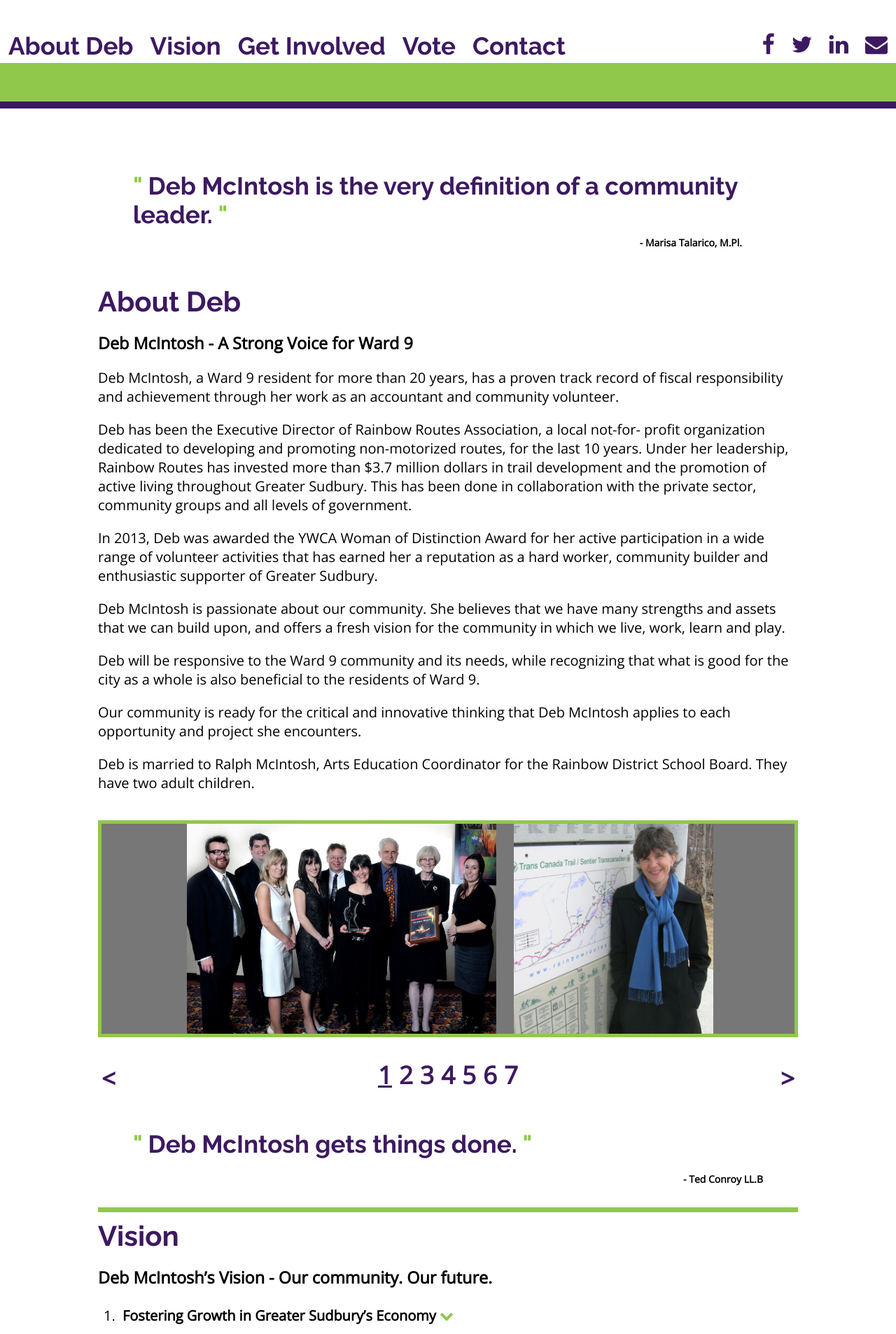
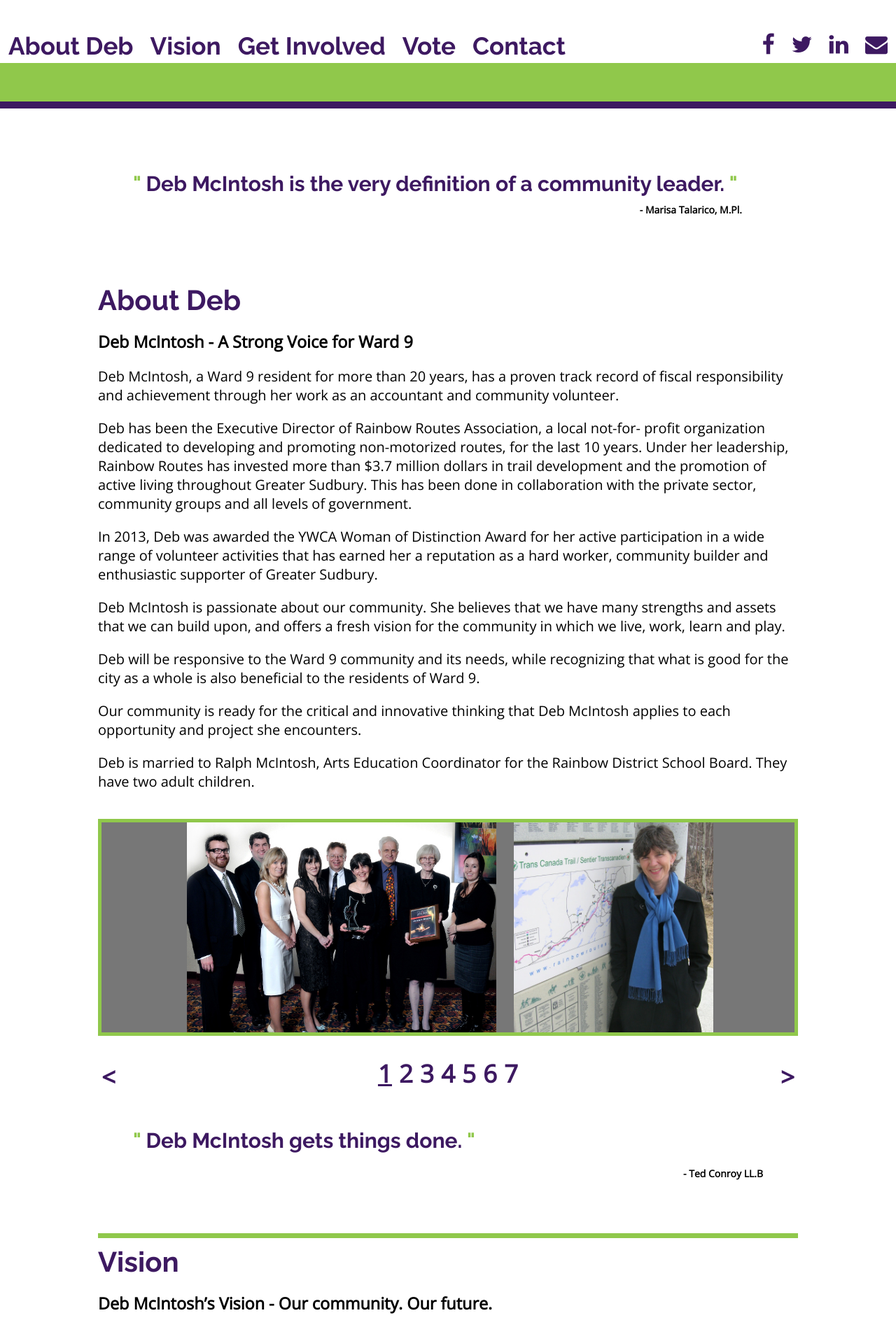
Before and after one commit to devonoel/debsite, a Jekyll site: the page built from index.html, in a window 1280 px wide. Shown: the part 566-2472 px from the top of the page at 70% size. Built offline with Jekyll 4.4.1, drawn with Linux system fonts in a browser that asks for light colours; nearby versions of some CDN libraries; Markdown is read by kramdown in place of the engine named in the settings; some of the changed text lies outside the part shown.

Commit message:
Testomonial tweaks, responsiveness

```diff
--- a/css/main.css
+++ b/css/main.css
@@ -245,29 +245,25 @@ ol > li {
   padding: 0 10px;
 }
 
+/* Testimonials */
+
 div.testimonial {
-  width: 900px;
-  padding-top: 45px;
+  max-width: 900px;
+  padding: 45px 15px;
   margin: 0 auto;
 }
 
 .quote {
-  font-size: 35px;
+  font-size: 30px;
   color: #3d1961;
   font-family: 'Raleway', sans-serif;
 }
 
-.quote::before {
+.quote::before, .quote::after {
   content: "\"";
-  font-size: 35px;
   color: #90c84b;
 }
 
-.quote::after {
-  content: "\"";
-  font-size: 35px;
-  color: #90c84b;
-}
 
 .credit {
   padding: 10px 30px 0 0;
@@ -319,6 +315,10 @@ div.testimonial {
     position: relative;
     top: 50px;
   }
+
+  .quote {
+    font-size: 20px;
+  }
 }
 
 @media screen and (min-width:800px) {
--- a/index.html
+++ b/index.html
@@ -240,7 +240,7 @@ title: Deb McIntosh
 
       <h3 class="credit">
         Diana Fuller,
-        Northern Water Sports Centre, Capital Campaign Chair
+        Northern Water Sports Centre
       </h3>
     </div>
   </div>
```
Also changed, not shown: 2 other files.
